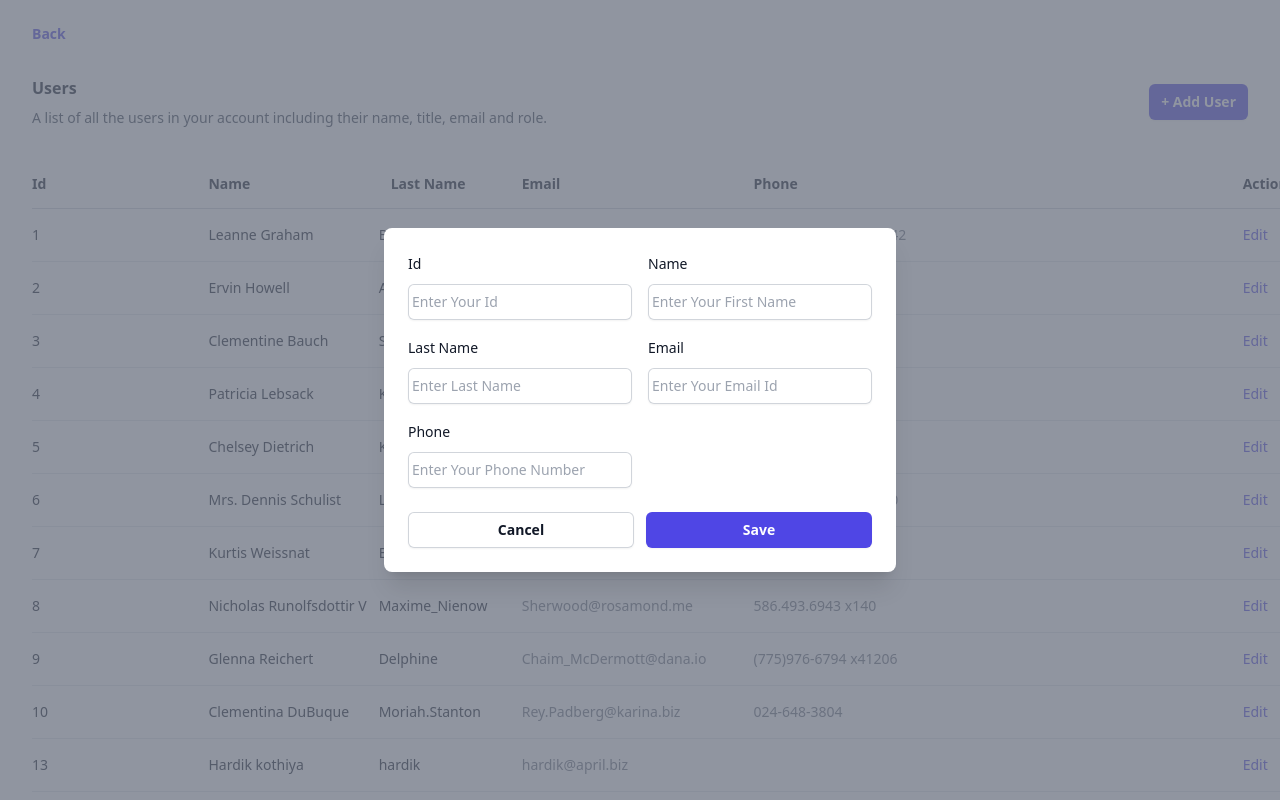
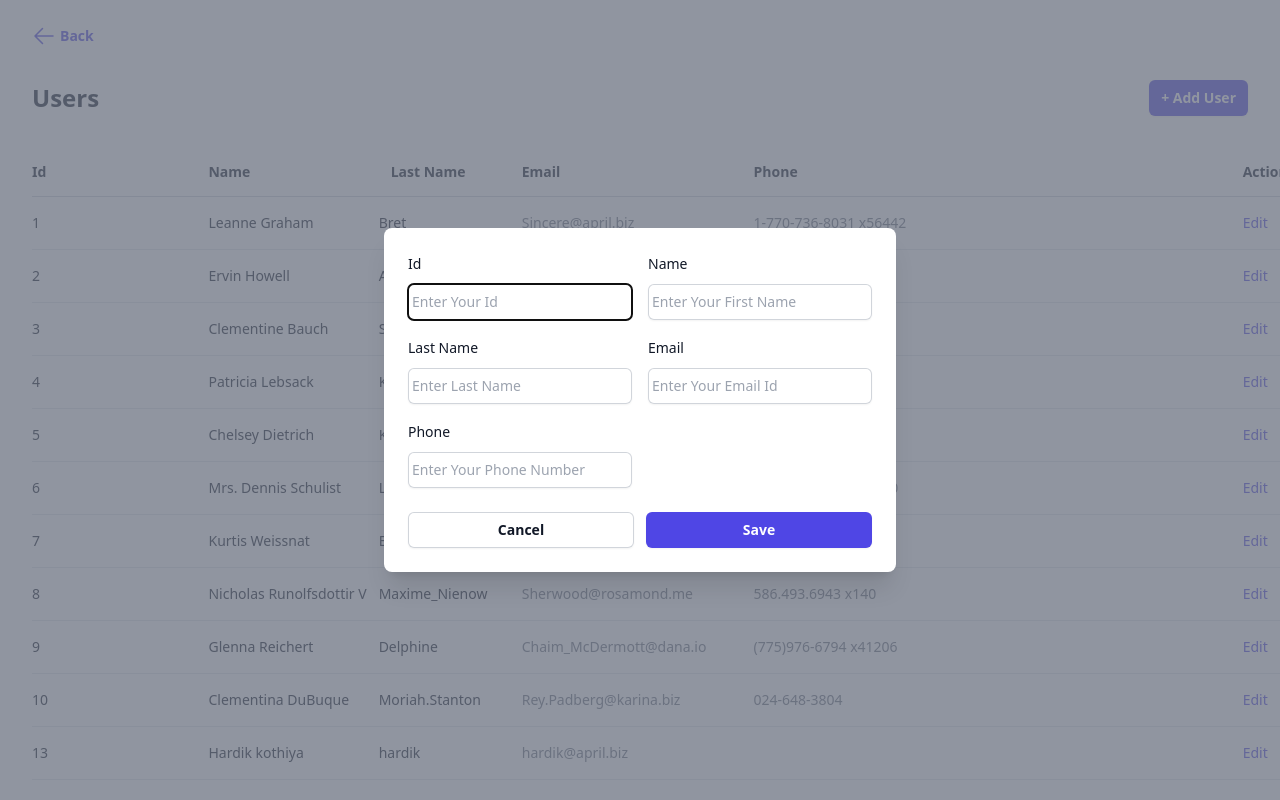
Before and after one commit to hardik-rl/react-ts-app, a React (Create React App) app: page /users in a window 1280 px wide. Both pictures are taken after a click on the button "+ Add User". Shown: the top 800 px of the page. Built offline with nearby package versions, Linux system fonts and the light colour scheme; data requests are answered from the project's data file.

Commit message:
component wise move code

```diff
--- a/db.json
+++ b/db.json
@@ -347,6 +347,69 @@
       "lastname": "Lancaster",
       "email": "cehaxisycu@mailinator.com",
       "phone": "+1 (666) 399-1592"
+    },
+    {
+      "id": "400",
+      "firstname": "400hk",
+      "lastname": "hk400",
+      "email": "400@gmail.com",
+      "phone": "924565555"
+    },
+    {
+      "id": "4001",
+      "firstname": "400hk",
+      "lastname": "hk400",
+      "email": "400@gmail.com",
+      "phone": "924565555"
+    },
+    {
+      "id": "Elit non mollit com",
+      "firstname": "Coby",
+      "lastname": "Morse",
+      "email": "dabol@mailinator.com",
+      "phone": "+1 (282) 923-1624"
+    },
+    {
+      "id": "gfgfgfg",
+      "firstname": "fgfgfg",
+      "lastname": "rerer",
+      "email": "gfgfg@mailinator.com",
+      "phone": "+1 (282) 923-1624"
+    },
+    {
+      "id": "Pariatur Occaecat p",
+      "firstname": "Audrey",
+      "lastname": "Ashley",
+      "email": "jiqybepa@mailinator.com",
+      "phone": "+1 (877) 914-6883"
+    },
+    {
+      "id": "Deserunt consequatur",
+      "firstname": "Kirk",
+      "lastname": "Savage",
+      "email": "wazyze@mailinator.com",
+      "phone": "+1 (586) 162-4192"
+    },
+    {
+      "id": "Dolorem eos dolor n",
+      "firstname": "Thaddeus",
+      "lastname": "Stevenson",
+      "email": "syryqywire@mailinator.com",
+      "phone": "+1 (178) 195-8258"
+    },
+    {
+      "id": "Quam sit dolor nihi",
+      "firstname": "Alea",
+      "lastname": "Middleton",
+      "email": "tujozol@mailinator.com",
+      "phone": "+1 (172) 469-1982"
+    },
+    {
+      "id": "40001",
+      "firstname": "40001dsdjs",
+      "lastname": "dds40001",
+      "email": "40001@gmail.com",
+      "phone": "85145645454"
     }
   ]
 }
--- a/package.json
+++ b/package.json
@@ -4,13 +4,13 @@
   "private": true,
   "dependencies": {
     "@headlessui/react": "^1.7.17",
+    "@heroicons/react": "^2.0.18",
     "@tanstack/react-query": "^4.36.1",
     "@testing-library/jest-dom": "^5.17.0",
     "@testing-library/react": "^13.4.0",
     "@testing-library/user-event": "^13.5.0",
     "@types/jest": "^27.5.2",
     "@types/node": "^16.18.66",
-    "@types/react": "^18.2.39",
     "@types/react-dom": "^18.2.17",
     "axios": "^1.6.2",
     "formik": "^2.4.5",
@@ -18,7 +18,7 @@
     "react": "^18.2.0",
     "react-dom": "^18.2.0",
     "react-router-dom": "^6.20.0",
-    "react-scripts": "5.0.1",
+    "react-scripts": "^5.0.1",
     "react-toastify": "^9.1.3",
     "tailwindcss": "^3.3.5",
     "typescript": "^4.9.5",
@@ -50,6 +50,7 @@
     ]
   },
   "devDependencies": {
+    "@types/react": "^18.2.40",
     "css-loader": "^6.8.1",
     "postcss-loader": "^7.3.3",
     "style-loader": "^3.3.3",
--- /dev/null
+++ b/src/module/users/components/AddUsersModal.tsx
@@ -0,0 +1,98 @@
+import { useRef } from "react";
+import FormControl from "../../../shared/components/FormControl";
+import FormError from "../../../shared/components/FormError";
+import FormLabel from "../../../shared/components/FormLabel";
+import useAddUser from "../hooks/useAddUser";
+import { useAddUserForm } from "../hooks/useAddUserForm";
+import { AddUsersModalProps } from "../types";
+
+const AddUsersModal = ({ onCloseModal, setOpen }: AddUsersModalProps) => {
+  const cancelButtonRef = useRef(null);
+  const { mutate: createUserFn } = useAddUser({ onCloseModal });
+  const { handleSubmit, values, errors, handleChange } = useAddUserForm(() =>
+    createUserFn(values)
+  );
+
+  return (
+    <div>
+      <form onSubmit={handleSubmit}>
+        <div className="grid grid-cols-2 gap-4">
+          <div>
+            <FormLabel label="Id" />
+            <FormControl
+              onChange={handleChange}
+              name="id"
+              value={values.id}
+              placeholder="Enter Your Id"
+              className={errors.id ? "is-error" : ""}
+            />
+            <FormError error={errors.id} />
+          </div>
+          <div>
+            <FormLabel label="Name" />
+            <FormControl
+              name="firstname"
+              value={values.firstname}
+              onChange={handleChange}
+              placeholder="Enter Your First Name"
+              className={errors.firstname ? "is-error" : ""}
+            />
+            <FormError error={errors.firstname} />
+          </div>
+          <div>
+            <FormLabel label="Last Name" />
+            <FormControl
+              onChange={handleChange}
+              name="lastname"
+              value={values.lastname}
+              placeholder="Enter Last Name"
+              className={errors.lastname ? "is-error" : ""}
+            />
+            <FormError error={errors.lastname} />
+          </div>
+          <div>
+            <FormLabel label="Email" />
+            <FormControl
+              name="email"
+              value={values.email}
+              onChange={handleChange}
+              placeholder="Enter Your Email Id"
+              className={errors.email ? "is-error" : ""}
+            />
+            <FormError error={errors.email} />
+          </div>
+          <div>
+            <FormLabel label="Phone" />
+            <FormControl
+              name="phone"
+              value={values.phone}
+              onChange={handleChange}
+              placeholder="Enter Your Phone Number"
+              className={errors.phone ? "is-error" : ""}
+            />
+            <FormError error={errors.phone} />
+          </div>
+        </div>
+        <div className="mt-5 sm:mt-6 sm:grid sm:grid-flow-row-dense sm:grid-cols-2 sm:gap-3">
+          <button
+            type="submit"
+            className="inline-flex w-full justify-center rounded-md bg-indigo-600 px-3 py-2 text-sm font-semibold text-white shadow-sm hover:bg-indigo-500 focus-visible:outline focus-visible:outline-2 focus-visible:outline-offset-2 focus-visible:outline-indigo-600 sm:col-start-2"
+            // onClick={handleSaveForm}
+          >
+            Save
+          </button>
+          <button
+            type="button"
+            className="mt-3 inline-flex w-full justify-center rounded-md bg-white px-3 py-2 text-sm font-semibold text-gray-900 shadow-sm ring-1 ring-inset ring-gray-300 hover:bg-gray-50 sm:col-start-1 sm:mt-0"
+            onClick={() => setOpen(false)}
+            ref={cancelButtonRef}
+          >
+            Cancel
+          </button>
+        </div>
+      </form>
+    </div>
+  );
+};
+
+export default AddUsersModal;
--- a/src/module/users/components/Users.tsx
+++ b/src/module/users/components/Users.tsx
@@ -4,10 +4,12 @@ import BackArrow from "../../../shared/components/BackArrow";
 import Button from "../../../shared/components/Button";
 import Modal from "../../../shared/components/Modal";
 import { useState } from "react";
+import AddUsersModal from "./AddUsersModal";
 
 const Users = () => {
   const user = useUsers();
   const userList = user?.data?.data;
+
   const [open, setOpen] = useState(false);
 
   const onClick = () => {
@@ -23,13 +25,9 @@ const Users = () => {
       <div className="px-4 sm:px-6 lg:p-8">
         <div className="sm:flex sm:items-center">
           <div className="sm:flex-auto">
-            <h1 className="text-base font-semibold leading-6 text-gray-900">
+            <h1 className="text-2xl font-semibold leading-6 text-gray-900">
               Users
             </h1>
-            <p className="mt-2 text-sm text-gray-700">
-              A list of all the users in your account including their name,
-              title, email and role.
-            </p>
           </div>
           <div className="mt-4 sm:ml-16 sm:mt-0 sm:flex-none">
             <Button title="+ Add User" onClick={onClick} />
@@ -113,7 +111,10 @@ const Users = () => {
           </div>
         </div>
       </div>
-      <Modal setOpen={setOpen} open={open} onCloseModal={onCloseModal} />
+
+      <Modal open={open} setOpen={setOpen}>
+        <AddUsersModal onCloseModal={onCloseModal} setOpen={setOpen} />
+      </Modal>
     </>
   );
 };
--- a/src/module/users/hooks/useAddUser.tsx
+++ b/src/module/users/hooks/useAddUser.tsx
@@ -2,14 +2,11 @@ import { useMutation } from "@tanstack/react-query";
 import { AxiosError } from "axios";
 import { addUser } from "../Api";
 import { toast } from "react-toastify";
-import { AddUserFormProps } from "../types";
+import { AddUserFormProps, AddUserProp } from "../types";
 
-interface AddUserProp {
-  onCloseModal: () => void;
-}
 const useAddUser = ({ onCloseModal }: AddUserProp) => {
   return useMutation((data: AddUserFormProps) => addUser(data), {
-    onSuccess: (data) => {
+    onSuccess: (data:any) => {
       toast.success(data?.statusText);
       onCloseModal();
     },
--- a/src/module/users/hooks/useAddUserForm.tsx
+++ b/src/module/users/hooks/useAddUserForm.tsx
@@ -2,14 +2,15 @@ import { useFormik } from "formik";
 import { AddUserFormProps } from "../../users/types";
 import { addUserSchema } from "../validation";
 
-export const useAddUserForm = (data: AddUserFormProps, action:()=> void) => {
+export const useAddUserForm = (action: CallableFunction) => {
   return useFormik<AddUserFormProps>({
     initialValues: {
-      id: data?.id ||'',
-      firstname: data?.firstname ||'',
-      lastname: data?.lastname ||'',
-      email: data?.email ||'',
-      phone: data?.phone ||'',
+      id: "" || "",
+      firstname: "" || "",
+      lastname: "" || "",
+      email: "" || "",
+      phone: "" || "",
+
     },
     validationSchema: addUserSchema,
     validateOnChange: false,
--- a/src/shared/components/BackArrow.tsx
+++ b/src/shared/components/BackArrow.tsx
@@ -1,9 +1,9 @@
-// import { ArrowLeftIcon } from "@heroicons/react/24/solid";
+import { ArrowLeftIcon } from "@heroicons/react/24/solid";
 
 const BackArrow = () => {
   return (
     <button className="ml-8 mt-6 flex items-center gap-1 text-sm">
-      {/* <ArrowLeftIcon className="h-6 w-6 text-indigo-600" /> */}
+      <ArrowLeftIcon className="h-6 w-6 text-indigo-600" />
       <span className="text-indigo-600 font-semibold">Back</span>
     </button>
   );
--- a/src/shared/components/Modal.tsx
+++ b/src/shared/components/Modal.tsx
@@ -1,25 +1,9 @@
 import { Fragment, useRef } from "react";
 import { Dialog, Transition } from "@headlessui/react";
-import FormLabel from "./FormLabel";
 import { ModalProps } from "../type/type";
-import FormControl from "./FormControl";
-import { useAddUserForm } from "../../module/users/hooks/useAddUserForm";
-import FormError from "./FormError";
-import useAddUser from "../../module/users/hooks/useAddUser";
 
-const Modal = ({ setOpen, open, onCloseModal }: ModalProps) => {
+const Modal = ({ open, setOpen, children }: ModalProps) => {
   const cancelButtonRef = useRef(null);
-  const { mutate: createUserFn } = useAddUser({ onCloseModal });
-  const { handleSubmit, values, errors, handleChange } = useAddUserForm(
-    {
-      id: "",
-      email: "",
-      firstname: "",
-      lastname: "",
-      phone: "",
-    },
-    () => createUserFn(values)
-  );
 
   return (
     <Transition.Root show={open} as={Fragment}>
@@ -54,82 +38,7 @@ const Modal = ({ setOpen, open, onCloseModal }: ModalProps) => {
             >
               <Dialog.Panel className="relative transform overflow-hidden rounded-lg bg-white px-4 pb-4 pt-5 text-left shadow-xl transition-all sm:my-8 sm:w-full sm:max-w-lg sm:p-6">
                 <div>
-                  <form onSubmit={handleSubmit}>
-                    <div className="grid grid-cols-2 gap-4">
-                      <div>
-                        <FormLabel label="Id" />
-                        <FormControl
-                          onChange={handleChange}
-                          name="id"
-                          value={values.id}
-                          placeholder="Enter Your Id"
-                          className={errors.id ? "is-error" : ""}
-                        />
-                        <FormError error={errors.id} />
-                      </div>
-                      <div>
-                        <FormLabel label="Name" />
-                        <FormControl
-                          name="firstname"
-                          value={values.firstname}
-                          onChange={handleChange}
-                          placeholder="Enter Your First Name"
-                          className={errors.firstname ? "is-error" : ""}
-                        />
-                        <FormError error={errors.firstname} />
-                      </div>
-                      <div>
-                        <FormLabel label="Last Name" />
-                        <FormControl
-                          onChange={handleChange}
-                          name="lastname"
-                          value={values.lastname}
-                          placeholder="Enter Last Name"
-                          className={errors.lastname ? "is-error" : ""}
-                        />
-                        <FormError error={errors.lastname} />
-                      </div>
-                      <div>
-                        <FormLabel label="Email" />
-                        <FormControl
-                          name="email"
-                          value={values.email}
-                          onChange={handleChange}
-                          placeholder="Enter Your Email Id"
-                          className={errors.email ? "is-error" : ""}
-                        />
-                        <FormError error={errors.email} />
-                      </div>
-                      <div>
-                        <FormLabel label="Phone" />
-                        <FormControl
-                          name="phone"
-                          value={values.phone}
-                          onChange={handleChange}
-                          placeholder="Enter Your Phone Number"
-                          className={errors.phone ? "is-error" : ""}
-                        />
-                        <FormError error={errors.phone} />
-                      </div>
-                    </div>
-                    <div className="mt-5 sm:mt-6 sm:grid sm:grid-flow-row-dense sm:grid-cols-2 sm:gap-3">
-                      <button
-                        type="submit"
-                        className="inline-flex w-full justify-center rounded-md bg-indigo-600 px-3 py-2 text-sm font-semibold text-white shadow-sm hover:bg-indigo-500 focus-visible:outline focus-visible:outline-2 focus-visible:outline-offset-2 focus-visible:outline-indigo-600 sm:col-start-2"
-                        // onClick={handleSaveForm}
-                      >
-                        Save
-                      </button>
-                      <button
-                        type="button"
-                        className="mt-3 inline-flex w-full justify-center rounded-md bg-white px-3 py-2 text-sm font-semibold text-gray-900 shadow-sm ring-1 ring-inset ring-gray-300 hover:bg-gray-50 sm:col-start-1 sm:mt-0"
-                        onClick={() => setOpen(false)}
-                        ref={cancelButtonRef}
-                      >
-                        Cancel
-                      </button>
-                    </div>
-                  </form>
+                  {children}
                 </div>
               </Dialog.Panel>
             </Transition.Child>
--- a/src/shared/type/type.ts
+++ b/src/shared/type/type.ts
@@ -1,9 +1,11 @@
+
 export interface FormLabelProps {
   label: string;
 }
+
 export interface ModalProps {
   open: boolean;
-  onCloseModal: ()=> void;
+  children: JSX.Element;
   setOpen: (boolean: boolean) => void;
 };
 
```
Also changed, not shown: src/module/users/types.ts (+8 -0 lines), 1 other file (tests, documents, lock files or other folders).
